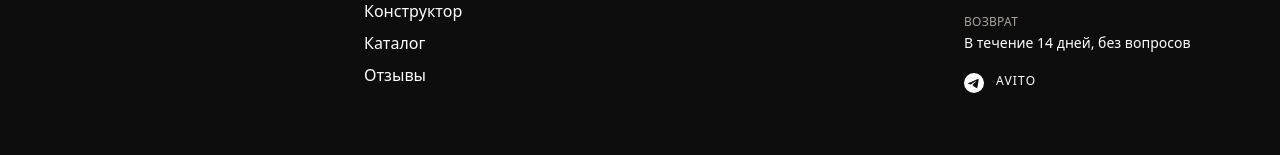
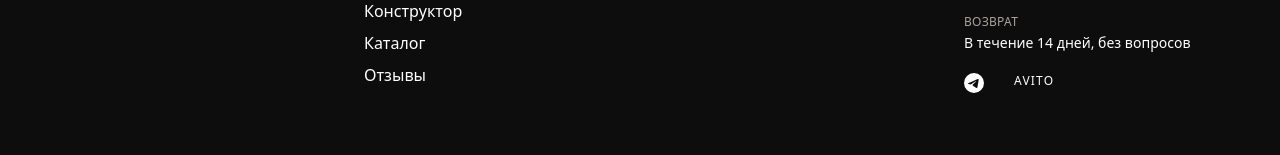
Before and after one commit to semen123123123/tretyakov, a Next.js app: page / in a window 1280 px wide. Shown: the part 5060-5215 px from the top of the page. Built offline with nearby package versions, Linux system fonts and the light colour scheme; no server answers; the database is empty; a web font is replaced by a local one.

Commit message:
fix: 30px gap between TG and AVITO in footer

```diff
--- a/src/components/Footer.tsx
+++ b/src/components/Footer.tsx
@@ -62,7 +62,7 @@ export default function Footer() {
                 <span className="text-[var(--ash)] text-xs tracking-wide">ВОЗВРАТ</span>
                 <p className="text-[var(--white)] mt-0.5">В течение 14 дней, без вопросов</p>
               </li>
-              <li className="pt-2 flex gap-3">
+              <li className="pt-2 flex gap-[30px]">
                 <a href="https://t.me/tretyakov_heritage" target="_blank" rel="noopener noreferrer" className="text-[var(--white)] hover:text-[var(--ash)] transition-colors" title="Telegram">
                   <svg className="w-5 h-5" fill="currentColor" viewBox="0 0 24 24">
                     <path d="M11.944 0A12 12 0 000 12a12 12 0 0012 12 12 12 0 0012-12A12 12 0 0012 0a12 12 0 00-.056 0zm4.962 7.224c.1-.002.321.023.465.14a.506.506 0 01.171.325c.016.093.036.306.02.472-.18 1.898-.962 6.502-1.36 8.627-.168.9-.499 1.201-.82 1.23-.696.065-1.225-.46-1.9-.902-1.056-.693-1.653-1.124-2.678-1.8-1.185-.78-.417-1.21.258-1.91.177-.184 3.247-2.977 3.307-3.23.007-.032.014-.15-.056-.212s-.174-.041-.249-.024c-.106.024-1.793 1.14-5.061 3.345-.48.33-.913.49-1.302.48-.428-.008-1.252-.241-1.865-.44-.752-.245-1.349-.374-1.297-.789.027-.216.325-.437.893-.663 3.498-1.524 5.83-2.529 6.998-3.014 3.332-1.386 4.025-1.627 4.476-1.635z"/>
```
